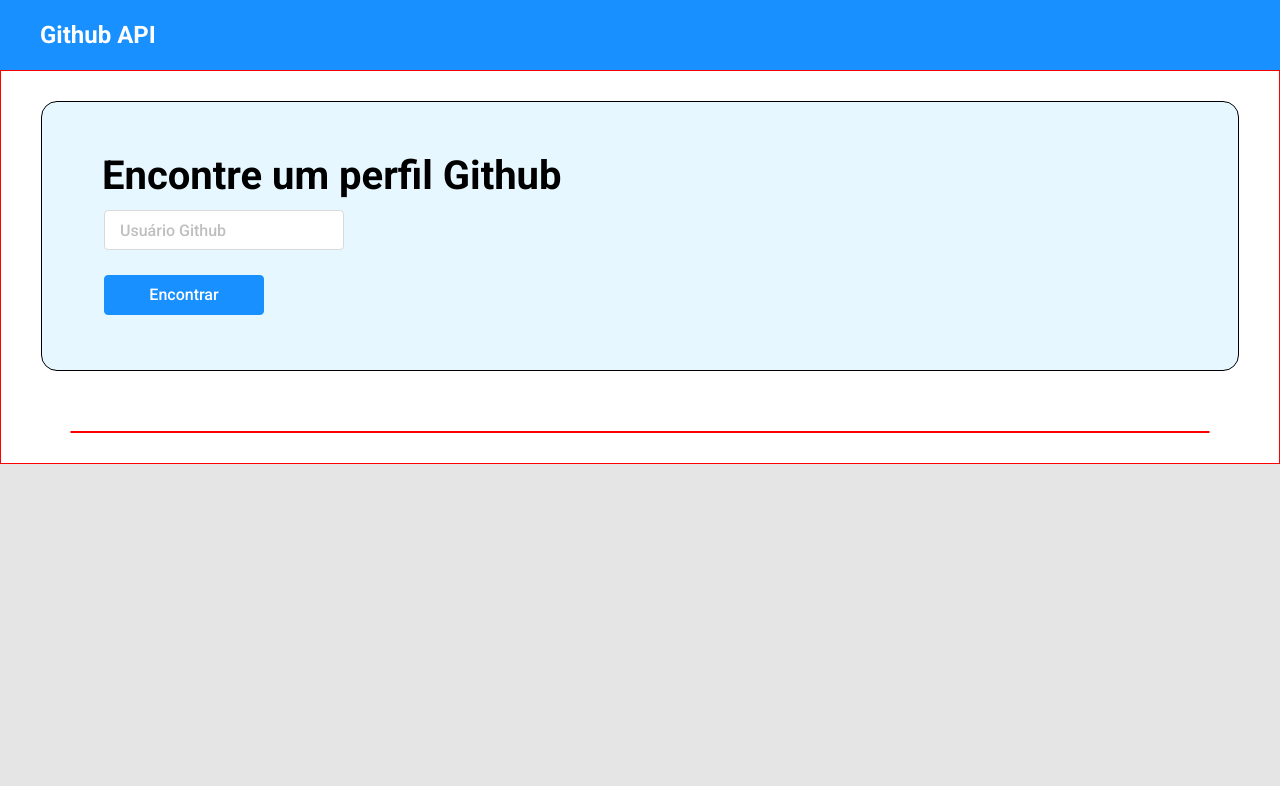
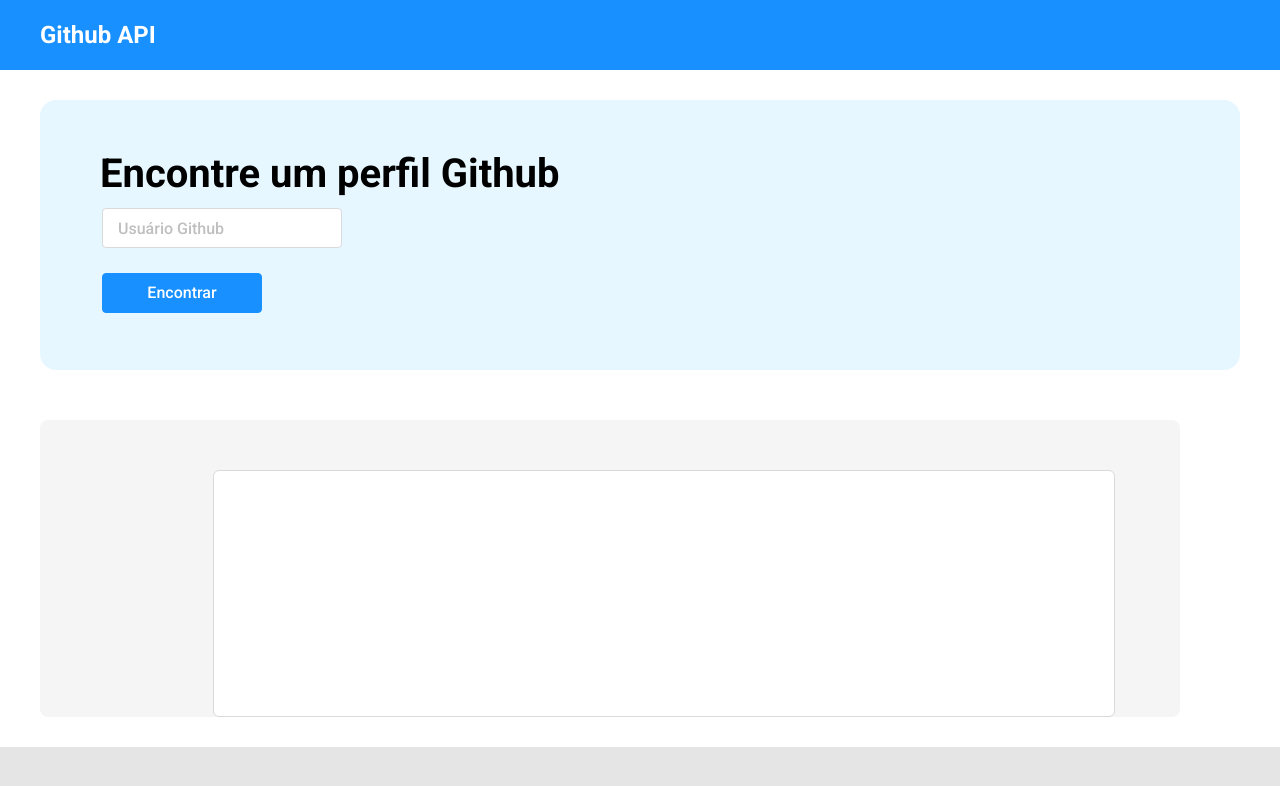
Before and after one commit to cidarosa/desafio-cap-08, a React (Create React App) app: page /gitsearch in a window 1280 px wide. Shown: the top 786 px of the page. Built offline with nearby package versions, Linux system fonts and the light colour scheme.

Commit message:
Estilizando e finalizando

```diff
--- a/src/components/ResultCard/styles.css
+++ b/src/components/ResultCard/styles.css
@@ -1,22 +1,29 @@
 .result-container {
   background-color: #fff;
   width: 100%;
+  height: 40px;
   border-radius: 5px;
-  padding: 10px;
+  padding: 5px;
   display: flex;
   flex-direction: row;
   align-items: flex-start;
-  margin-bottom: 10px;
+  margin-bottom: 5px;
+  border: solid 1px #D9D9D9;
 }
 
 .result-title {
   color: #737373;
   font-size: 16px;
   font-weight: bold;
+  margin-top: 5px;
+
+  margin-bottom: 5px;
 }
 
 .result-description {
   color: #737373;
   font-size: 14px;
-  margin-left: 5px;
+  margin-top: 5px;
+  margin-bottom: 5px;
+  margin-left: 8px;
 }
--- a/src/pages/GitSearch/index.tsx
+++ b/src/pages/GitSearch/index.tsx
@@ -69,9 +69,6 @@
                             </button>
                         </div>
                     </form>
-
-
-
                 </div>
             </div>
             <div className="container container-response">
@@ -84,7 +81,6 @@
                 </div>
 
                 <div className="container-response-data">
-
                     {gitUser &&
                         <>
                          <h4>Informações</h4>
@@ -92,7 +88,6 @@
                             <ResultCard title="Seguidores:" description={gitUser.followers} />
                             <ResultCard title="Localidade:" description={gitUser.location} />
                             <ResultCard title="Nome:" description={gitUser.name} />
-                            <ResultCard title="Avatar:" description={gitUser.avatar_url} />
                         </>
                     }
                 </div>
--- a/src/pages/GitSearch/styles.css
+++ b/src/pages/GitSearch/styles.css
@@ -4,14 +4,12 @@
   justify-content: center;
   padding: 30px 40px;
   background-color: #fff;
-  border: 1px solid red;
 }
 .git-search-card-container {
   padding: 50px;
   background: #e6f7ff;
   border-radius: 16px;
   height: 270px;
-  border: 1px solid black;
 }
 
 .git-search-card-container h1 {
@@ -50,12 +48,32 @@
 }
 
 .container-response {
-  border: 1px solid red;
+  display: flex;
+  flex-direction: row;
+  justify-content: space-around;
   background: #f5f5f5;
-  margin-top: 60px;
+  margin-top: 50px;
   border-radius: 8px;
+  margin-left: 0;
 }
-.container-response-data h4{
+
+.container-response-img img {
+  padding: 30px;
+  margin-top: 20px;
+  width: 305px;
+  height: 305px;
+}
+.container-response-data {
+  margin-top: 50px;
+  width: 902px;
   padding: 10px;
-  color: #1890FF;
+  border: 1px solid #d9d9d9;
+  border-radius: 6px;
+  background: #ffffff;
+  height: 247px;
 }
+.container-response-data h4 {
+  padding: 5px;
+  margin-top: 0;
+  color: #1890ff;
+}
```
